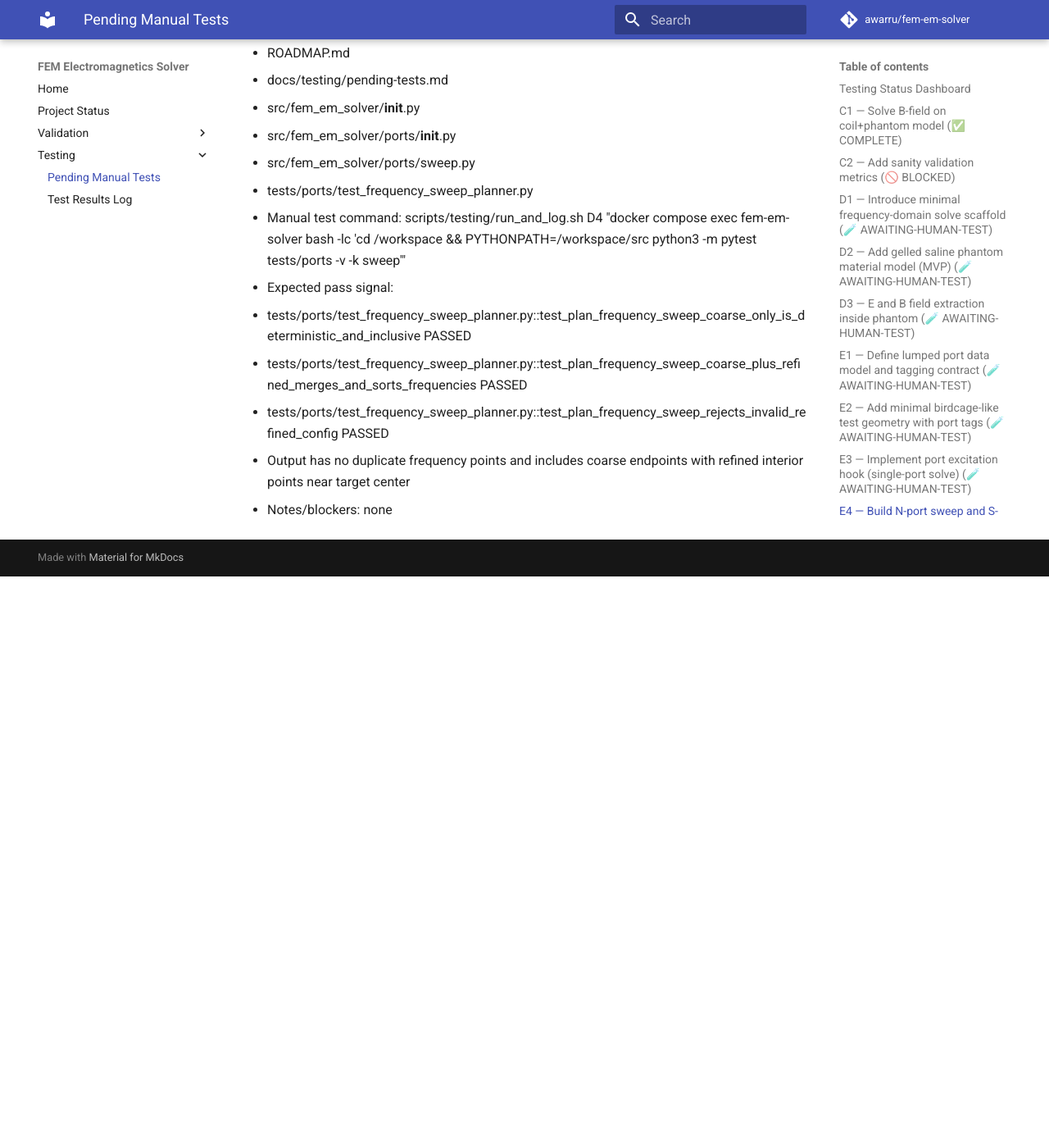
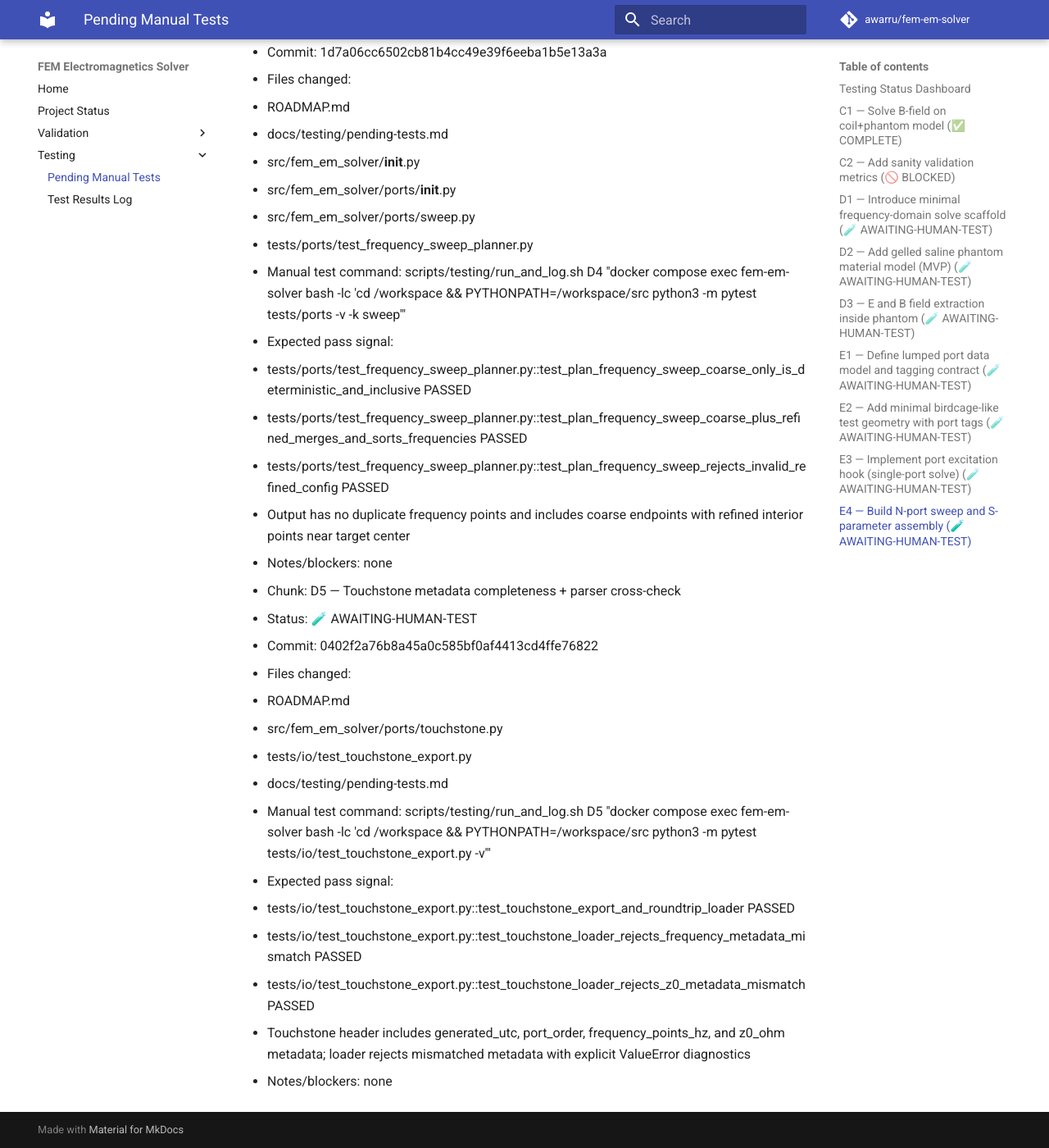
Before and after one commit to awarru/fem-em-solver, an MkDocs documentation site: the page built from docs/testing/pending-tests.md, in a window 1280 px wide and 1400 px high, scrolled down 23415 px. Shown: the whole window at 82% size. Built offline with MkDocs 1.6.1 and Material for MkDocs 9.7.7, drawn with Linux system fonts in a browser that asks for light colours; comment, search, counter and statistics services are not loaded; before the commit the page ends 24118 px from its top, so only the background shows below that; some of the changed text lies outside the part shown.

Commit message:
docs: queue D5 manual verification

```diff
--- a/docs/testing/pending-tests.md
+++ b/docs/testing/pending-tests.md
@@ -46,6 +46,7 @@ Optional helpers:
 | D2 | 🧪 AWAITING-HUMAN-TEST | `9bc581074a33c5f5de2f5102a53f8f5fd01f2b40` | none |
 | D3 | 🧪 AWAITING-HUMAN-TEST | `1c71ea3d3e42f97ff41aa2003697b44a93f4e684` | none |
 | D4 | 🧪 AWAITING-HUMAN-TEST | `1d7a06cc6502cb81b4cc49e39f6eeba1b5e13a3a` | none |
+| D5 | 🧪 AWAITING-HUMAN-TEST | `0402f2a76b8a45a0c585bf0af4413cd4ffe76822` | none |
 | A1 | 🧪 AWAITING-HUMAN-TEST | `79e5cb22abfb2ed757cd30937d6a4d97e5363b29` | none |
 | A2 | 🧪 AWAITING-HUMAN-TEST | `529cc557998f51e48025a7fef4323cc54c259a2d` | none |
 | A3 | 🧪 AWAITING-HUMAN-TEST | `9a61957e79936c9588d15805cfec10509afb76f3` | none |
@@ -627,3 +628,18 @@ Optional helpers:
   - tests/ports/test_frequency_sweep_planner.py::test_plan_frequency_sweep_rejects_invalid_refined_config PASSED
   - Output has no duplicate frequency points and includes coarse endpoints with refined interior points near target center
 - Notes/blockers: none
+- Chunk: D5 — Touchstone metadata completeness + parser cross-check
+- Status: 🧪 AWAITING-HUMAN-TEST
+- Commit: 0402f2a76b8a45a0c585bf0af4413cd4ffe76822
+- Files changed:
+  - ROADMAP.md
+  - src/fem_em_solver/ports/touchstone.py
+  - tests/io/test_touchstone_export.py
+  - docs/testing/pending-tests.md
+- Manual test command: scripts/testing/run_and_log.sh D5 "docker compose exec fem-em-solver bash -lc 'cd /workspace && PYTHONPATH=/workspace/src python3 -m pytest tests/io/test_touchstone_export.py -v'"
+- Expected pass signal:
+  - tests/io/test_touchstone_export.py::test_touchstone_export_and_roundtrip_loader PASSED
+  - tests/io/test_touchstone_export.py::test_touchstone_loader_rejects_frequency_metadata_mismatch PASSED
+  - tests/io/test_touchstone_export.py::test_touchstone_loader_rejects_z0_metadata_mismatch PASSED
+  - Touchstone header includes generated_utc, port_order, frequency_points_hz, and z0_ohm metadata; loader rejects mismatched metadata with explicit ValueError diagnostics
+- Notes/blockers: none
```
